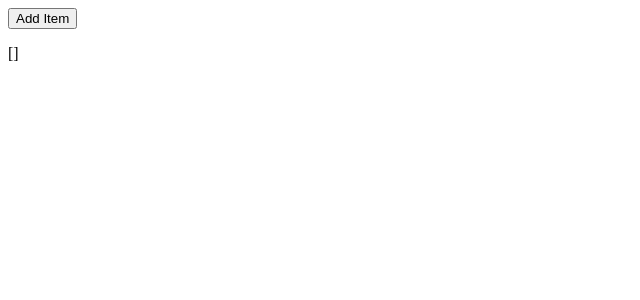
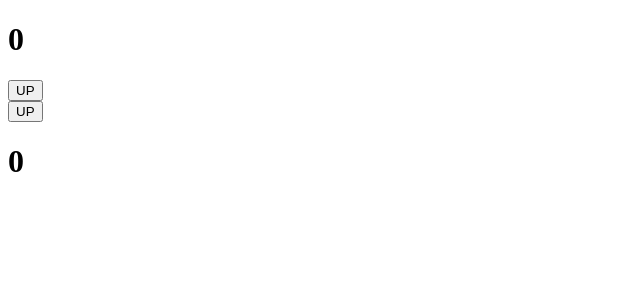
Before and after one commit to Hooseinsalari/React-tutorial, a React (Create React App) app in the folder first-app/: page / in a window 1280 px wide. Shown: the top 300 px of the page, without its empty margins (0-640 px from the left). Built offline with nearby package versions, Linux system fonts and the light colour scheme.

Commit message:
useEffect - updating

```diff
--- a/first-app/src/App.js
+++ b/first-app/src/App.js
@@ -1,11 +1,11 @@
 import React, { Component } from 'react';
-import Data from './components/Data';
+import Logger from './components/Logger';
 
 class App extends Component {
   render() {
     return (
       <div>
-        <Data />
+        <Logger />
       </div>
     );
   }
--- a/first-app/src/components/Data.js
+++ /dev/null
@@ -1,22 +0,0 @@
-import React , {useState} from 'react';
-
-const Data = () => {
-
-    const [data , setData] = useState([])
-    const [number , setNumber] = useState(1)
-
-    const itemHandler = () => {
-        setNumber((prevNumber) => prevNumber +1 )
-
-        setData([...data, `item${number}`])
-    }
-
-    return (
-        <div>
-            <button onClick={itemHandler}>Add Item</button>
-            <p>{JSON.stringify(data)}</p>
-        </div>
-    );
-};
-
-export default Data;
--- /dev/null
+++ b/first-app/src/components/Logger.js
@@ -0,0 +1,23 @@
+import React, { useEffect , useState} from 'react';
+
+const Logger = () => {
+
+    const [num1, setNum1] = useState(0);
+    const [num2, setNum2] = useState(0);
+
+    useEffect(() => {
+        console.log(num1)
+    },[num1])
+
+    return (
+        <div>
+            <h1>{num1}</h1>
+            <button onClick={() => setNum1((perevNum1) => perevNum1 + 1)}>UP</button>
+            <br />
+            <button onClick={() => setNum2((perevNum2) => perevNum2 + 1)}>UP</button>
+            <h1>{num2}</h1>
+        </div>
+    );
+};
+
+export default Logger;
```
